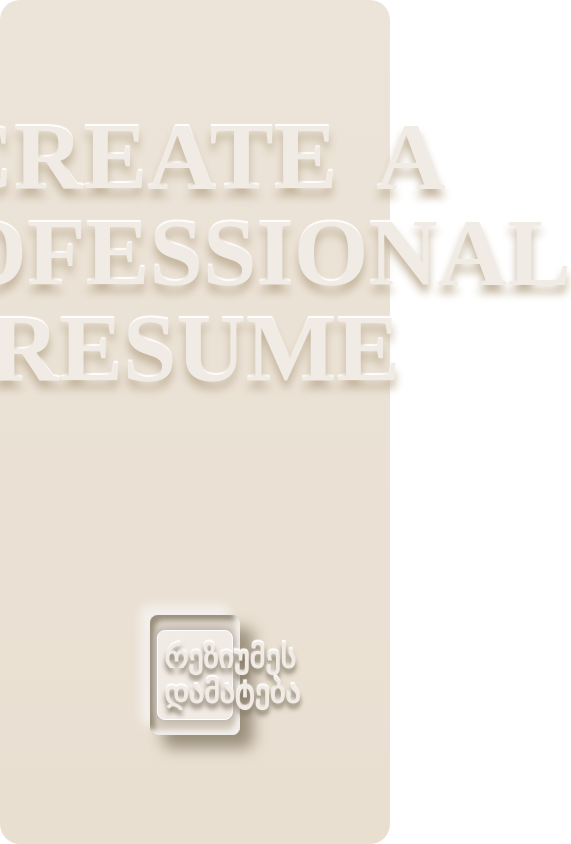
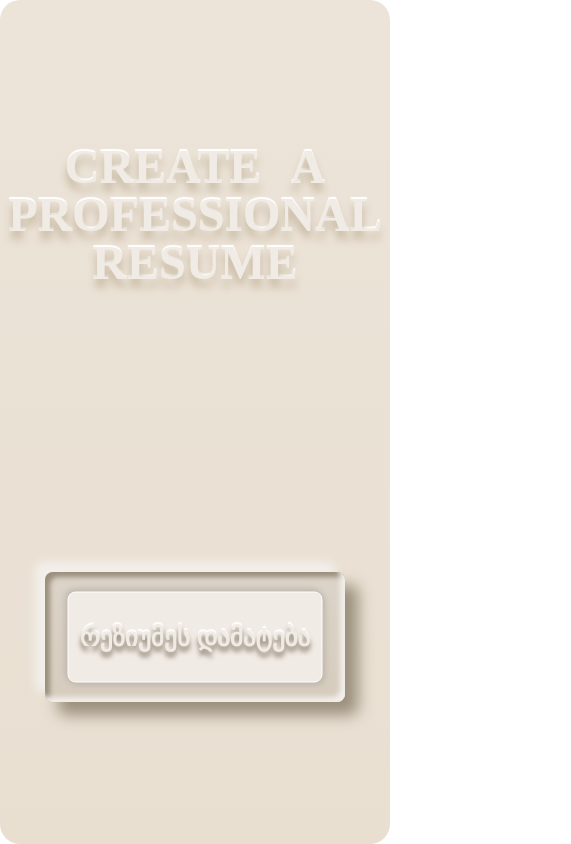
Before and after one commit to TAMUNA-CHKOIDZE/CREATE-YOUR-CV, a plain HTML site: page index.html in a window 390 px wide. Shown: the whole page, 571 px wide, since content can reach past the window. Drawn offline with Linux system fonts and the light colour scheme.

Commit message:
create responsive for first page.

```diff
--- /dev/null
+++ b/css/responsive.css
@@ -0,0 +1,21 @@
+@media(max-width: 810px) {
+    .create_resume {
+        font-size: 4rem;
+    }
+}
+
+@media(max-width: 555px) {
+    .create_resume {
+        font-size: 3rem;
+    }
+}
+
+@media(max-width: 450px) {
+    .btn_box {
+        width: 300px;
+        height: 130px;
+    }
+    .added_cv{
+        font-size: 25px;
+    }
+}
--- a/css/style.css
+++ b/css/style.css
@@ -22,8 +22,8 @@
 
 /* ღილაკი  */
 .btn_box {
-    width: 23%;
-    height: 120px;
+    width: 400px;
+    height: 150px;
     display: flex;
     justify-content: center;
     align-items: center;
@@ -40,7 +40,7 @@
 
 .added_cv {
     width: 85%;
-    height: 75%;
+    height: 70%;
     color: #f1ebe5;
     background: #f1ebe5;
     text-shadow: 0 5px 5px #847966, 0px -2px 1px #fff;
--- a/index.html
+++ b/index.html
@@ -7,6 +7,7 @@
     <meta name="viewport" content="width=device-width, initial-scale=1.0">
     <link rel="stylesheet" href="css/reset.css">
     <link rel="stylesheet" href="css/style.css">
+    <link rel="stylesheet" href="css/responsive.css">
     <title>საწყისი გვერდი</title>
 </head>
 
```
